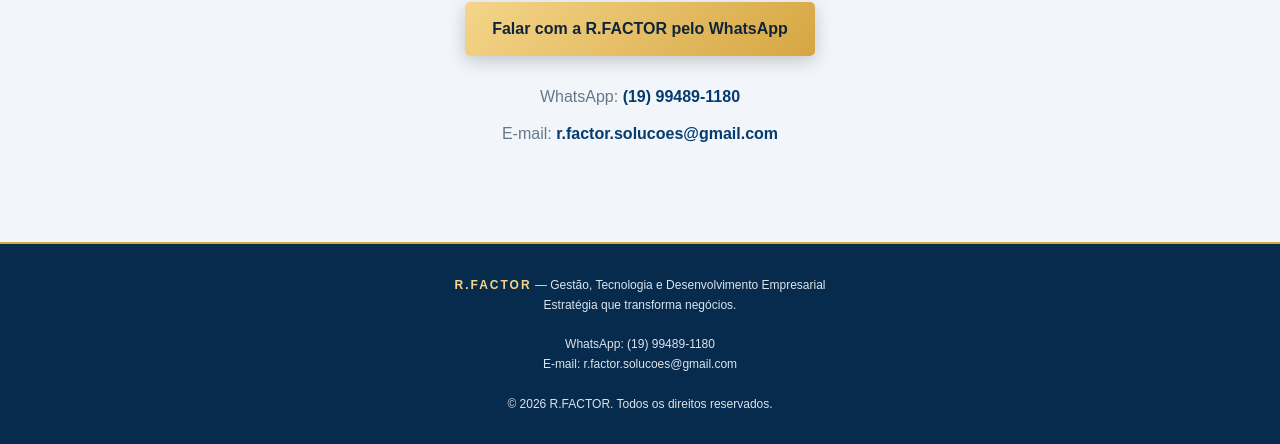
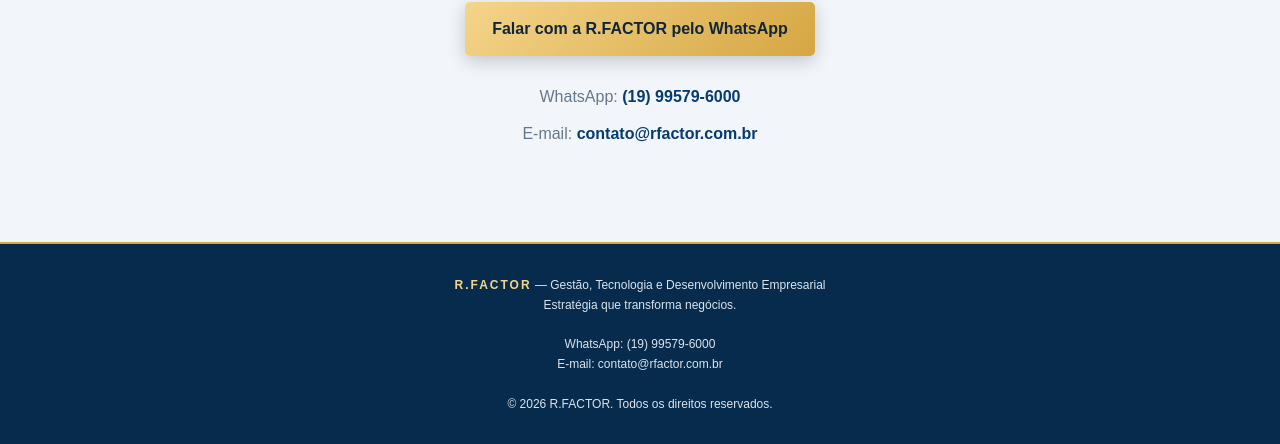
Before and after one commit to R-Factor26/rfactor-site-institucional, a plain HTML site: page index.html in a window 1280 px wide. Shown: the part 5268-5712 px from the top of the page. Drawn offline with Linux system fonts and the light colour scheme.

```diff
--- a/index.html
+++ b/index.html
@@ -898,17 +898,17 @@ footer strong {
 
       <p>
         WhatsApp:
-        <a href="https://wa.me/5519994891180"
+        <a href="https://wa.me/5519995796000"
            target="_blank"
            rel="noopener">
-          (19) 99489-1180
+          (19) 99579-6000
         </a>
       </p>
 
       <p>
         E-mail:
-        <a href="mailto:r.factor.solucoes@gmail.com">
-          r.factor.solucoes@gmail.com
+        <a href="mailto:contato@rfactor.com.br">
+          contato@rfactor.com.br
         </a>
       </p>
 
@@ -933,11 +933,11 @@ footer strong {
 
     <br><br>
 
-    WhatsApp: (19) 99489-1180
+    WhatsApp: (19) 99579-6000
 
     <br>
 
-    E-mail: r.factor.solucoes@gmail.com
+    E-mail: contato@rfactor.com.br
 
     <br><br>
 
```
